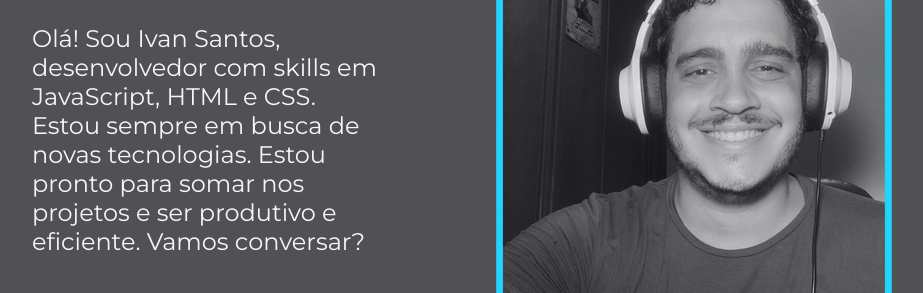
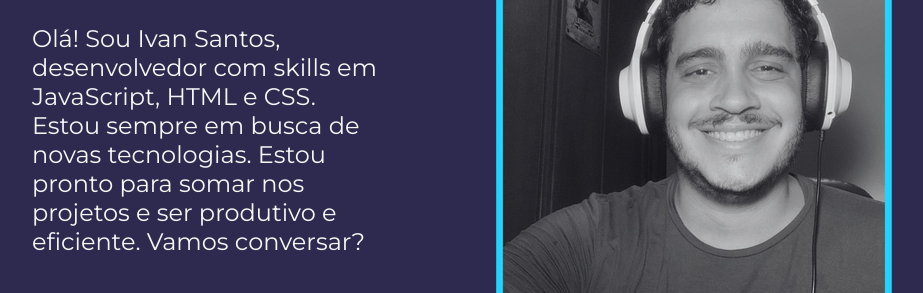
Before and after one commit to IvanSCF97/portifolio, a plain HTML site: page index.html in a window 1280 px wide. Shown: the part 409-702 px from the top of the page, without its empty margins (160-1083 px from the left). Drawn offline with Linux system fonts and the light colour scheme.

Commit message:
Update Style.css

```diff
--- a/Styles/Style.css
+++ b/Styles/Style.css
@@ -13,7 +13,7 @@
 
 body {
     box-sizing: border-box;
-    background-color: #515155;
+    background-color: #2E294E;
     color: #F6F6F6;
 }
 
@@ -78,7 +78,7 @@ strong {
 }
 
 .apresentacao__links__link {
-    /* background-color: #16FF00; */
+    /* background-color: #01495a; */
     display: flex;
     justify-content: center;
     gap: 16px;
```
